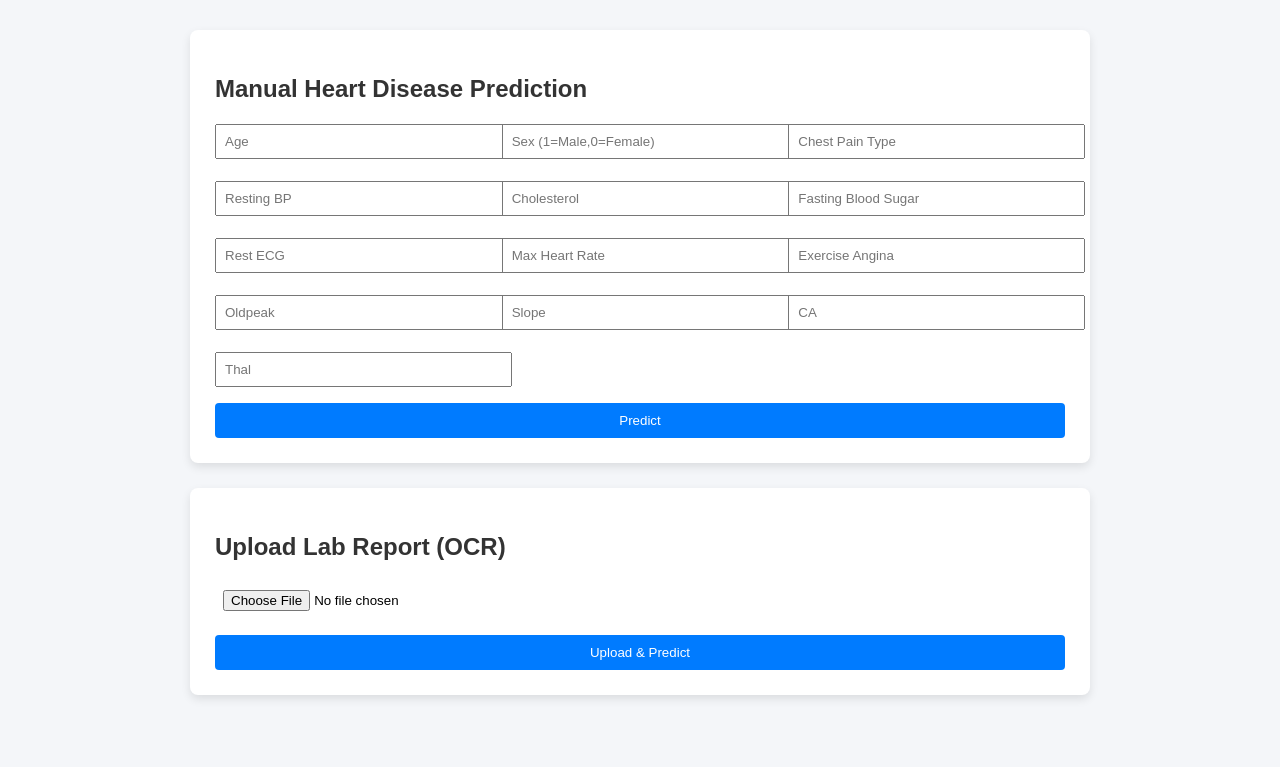
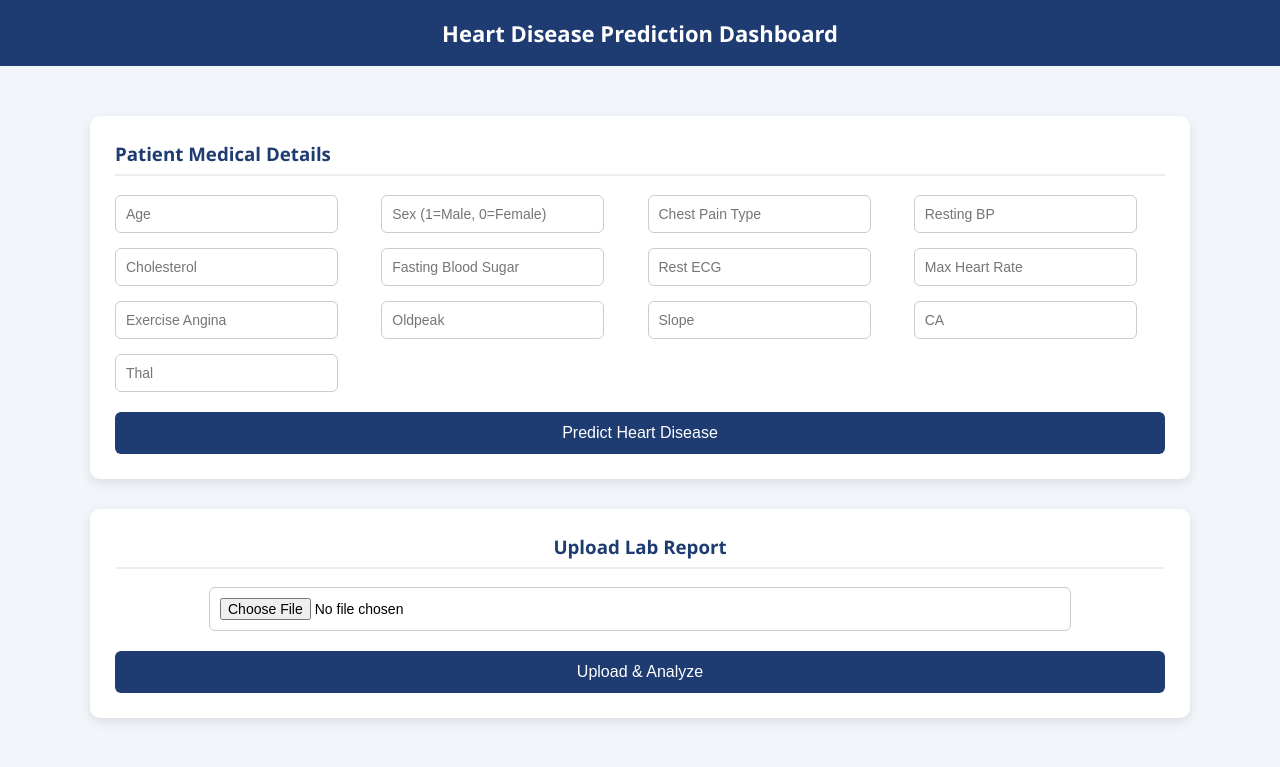
Before and after one commit to ashin000/HeartDiseasePrediction, a Flask app: page / in a window 1280 px wide. Shown: the top 767 px of the page. Run offline with Flask 3, Linux system fonts and the light colour scheme; parts of the project's set-up code (start-up, migrations or seed data) failed here and were passed over.

Commit message:
Initial commit – Flask ML OCR project

```diff
--- a/app.py
+++ b/app.py
@@ -1,97 +1,116 @@
-import os
-import pickle
+from flask import Flask, render_template, request
+import pickle, os, re
+import pandas as pd
 import numpy as np
-import cv2
-import pytesseract
+import pytesseract, cv2
+from PIL import Image
 import matplotlib
 matplotlib.use("Agg")
 import matplotlib.pyplot as plt
 
-from flask import Flask, render_template, request, send_file
-from reportlab.lib.pagesizes import A4
-from reportlab.pdfgen import canvas
-
 app = Flask(__name__)
 
-# ---------------- LOAD MODEL ----------------
+# Load model & scaler
 model = pickle.load(open("models/heart_model.pkl", "rb"))
 scaler = pickle.load(open("models/scaler.pkl", "rb"))
 
-# ---------------- UTILITIES ----------------
-def preprocess_image(image_path):
-    img = cv2.imread(image_path)
-    img = cv2.resize(img, (800, 800))  # prevent memory crash
+# ---------- CV FUNCTIONS ----------
+
+def extract_text(image_file):
+    image = Image.open(image_file).convert("RGB")
+    img = np.array(image)
     gray = cv2.cvtColor(img, cv2.COLOR_BGR2GRAY)
     return pytesseract.image_to_string(gray)
 
-def generate_graph(result):
-    plt.figure(figsize=(4, 4))
-    plt.bar(["Prediction"], [result], color="red" if result == 1 else "green")
-    plt.title("Heart Disease Prediction")
+def extract_values(text):
+    values = {}
+    age = re.search(r'Age[:\s]+(\d+)', text)
+    chol = re.search(r'Cholesterol[:\s]+(\d+)', text)
+    bp = re.search(r'BP[:\s]+(\d+)', text)
+
+    if age: values["age"] = int(age.group(1))
+    if chol: values["chol"] = int(chol.group(1))
+    if bp: values["trestbps"] = int(bp.group(1))
+    return values
+
+# ---------- GRAPH ----------
+
+def create_graph(chol, bp):
+    if not os.path.exists("static"):
+        os.makedirs("static")
+
+    plt.figure(figsize=(5,3))
+    plt.bar(["Cholesterol", "Blood Pressure"], [chol, bp])
+    plt.title("Heart Health Parameters")
+    plt.tight_layout()
     plt.savefig("static/result_graph.png")
     plt.close()
 
-def generate_pdf(result):
-    pdf_path = "static/report.pdf"
-    c = canvas.Canvas(pdf_path, pagesize=A4)
-    c.drawString(100, 750, "Heart Disease Prediction Report")
-    c.drawString(100, 720, f"Result: {'Disease Detected' if result == 1 else 'No Disease'}")
-    c.drawString(100, 690, "Generated by ML System")
-    c.save()
-    return pdf_path
+# ---------- ROUTES ----------
 
-# ---------------- ROUTES ----------------
 @app.route("/")
 def index():
     return render_template("index.html")
 
 @app.route("/predict", methods=["POST"])
 def predict():
-    try:
-        # ---------- MANUAL INPUT ----------
-        if "age" in request.form:
-            features = [
-                float(request.form["age"]),
-                float(request.form["sex"]),
-                float(request.form["cp"]),
-                float(request.form["trestbps"]),
-                float(request.form["chol"]),
-                float(request.form["fbs"]),
-                float(request.form["restecg"]),
-                float(request.form["thalach"]),
-                float(request.form["exang"]),
-                float(request.form["oldpeak"]),
-                float(request.form["slope"]),
-                float(request.form["ca"]),
-                float(request.form["thal"]),
-            ]
 
-        # ---------- IMAGE INPUT ----------
-        else:
-            file = request.files["report"]
-            path = "static/upload.png"
-            file.save(path)
-            text = preprocess_image(path)
+    # Manual input
+    if "manual" in request.form:
+        data = [
+            int(request.form["age"]),
+            int(request.form["sex"]),
+            int(request.form["cp"]),
+            float(request.form["trestbps"]),
+            float(request.form["chol"]),
+            int(request.form["fbs"]),
+            int(request.form["restecg"]),
+            float(request.form["thalach"]),
+            int(request.form["exang"]),
+            float(request.form["oldpeak"]),
+            int(request.form["slope"]),
+            int(request.form["ca"]),
+            int(request.form["thal"])
+        ]
+        chol = float(request.form["chol"])
+        bp = float(request.form["trestbps"])
 
-            # fallback values (safe defaults)
-            features = [55, 1, 2, 130, 250, 0, 1, 150, 0, 1.5, 1, 0, 2]
+    # CV input
+    else:
+        image = request.files["report"]
+        text = extract_text(image)
+        values = extract_values(text)
 
-        X = scaler.transform([features])
-        result = int(model.predict(X)[0])
+        chol = values.get("chol", 200)
+        bp = values.get("trestbps", 120)
 
-        generate_graph(result)
-        generate_pdf(result)
+        data = [
+            values.get("age", 50),
+            1, 0, bp, chol,
+            0, 1, 150, 0, 1.0, 1, 0, 2
+        ]
 
-        return render_template("result.html", prediction=result)
+    input_df = pd.DataFrame([data], columns=[
+        "age","sex","cp","trestbps","chol",
+        "fbs","restecg","thalach","exang",
+        "oldpeak","slope","ca","thal"
+    ])
 
-    except Exception as e:
-        return f"Error occurred: {str(e)}"
+    # Scale input
+    input_scaled = scaler.transform(input_df)
 
-@app.route("/download")
-def download():
-    return send_file("static/report.pdf", as_attachment=True)
+    # Predict
+    pred = model.predict(input_scaled)[0]
+    result = "Heart Disease Detected" if pred == 1 else "No Heart Disease"
 
-# ---------------- MAIN ----------------
+    create_graph(chol, bp)
+
+    return render_template(
+        "result.html",
+        result=result,
+        chol=chol,
+        bp=bp
+    )
+
 if __name__ == "__main__":
-    port = int(os.environ.get("PORT", 8000))
-    app.run(host="0.0.0.0", port=port)
+    app.run(debug=True)
--- a/templates/index.html
+++ b/templates/index.html
@@ -2,84 +2,124 @@
 <html>
 <head>
     <title>Heart Disease Prediction</title>
+
     <style>
         body {
-            font-family: Arial, sans-serif;
-            background: #f4f6f9;
+            margin: 0;
+            padding: 0;
+            font-family: "Segoe UI", Arial, sans-serif;
+            background: #f2f6fb;
         }
+
+        .navbar {
+            background: #1e3c72;
+            color: white;
+            padding: 18px;
+            text-align: center;
+            font-size: 22px;
+            font-weight: bold;
+        }
+
         .container {
-            width: 900px;
+            max-width: 1100px;
             margin: 30px auto;
+            padding: 20px;
         }
+
         .card {
             background: white;
             padding: 25px;
-            border-radius: 8px;
-            margin-bottom: 25px;
-            box-shadow: 0 4px 10px rgba(0,0,0,0.1);
+            border-radius: 10px;
+            box-shadow: 0 4px 12px rgba(0,0,0,0.1);
+            margin-bottom: 30px;
         }
-        h2 {
-            color: #333;
-            margin-bottom: 15px;
+
+        h3 {
+            margin-top: 0;
+            color: #1e3c72;
+            border-bottom: 2px solid #eee;
+            padding-bottom: 8px;
         }
-        input, select {
+
+        .grid {
+            display: grid;
+            grid-template-columns: repeat(4, 1fr);
+            gap: 15px;
+        }
+
+        input {
+            padding: 10px;
+            border-radius: 6px;
+            border: 1px solid #ccc;
+            font-size: 14px;
+            width: 80%;
+        }
+
+        button {
+            margin-top: 20px;
+            padding: 12px;
             width: 100%;
-            padding: 8px;
-            margin: 6px 0;
-        }
-        button {
-            background: #007bff;
+            background: #1e3c72;
             color: white;
             border: none;
-            padding: 10px;
-            width: 100%;
-            margin-top: 10px;
+            border-radius: 6px;
+            font-size: 16px;
             cursor: pointer;
-            border-radius: 4px;
         }
+
         button:hover {
-            background: #0056b3;
+            background: #16305a;
         }
-        .grid {
-            display: grid;
-            grid-template-columns: repeat(3, 1fr);
-            gap: 10px;
+
+        .upload-box {
+            text-align: center;
         }
     </style>
 </head>
+
 <body>
+
+<div class="navbar">
+     Heart Disease Prediction Dashboard
+</div>
 
 <div class="container">
 
-    <!-- MANUAL INPUT -->
     <div class="card">
-        <h2>Manual Heart Disease Prediction</h2>
-        <form method="POST" action="/predict">
+        <h3>Patient Medical Details</h3>
+
+        <form method="post" action="/predict">
+            <input type="hidden" name="manual">
+
             <div class="grid">
-                <input name="age" placeholder="Age" required>
-                <input name="sex" placeholder="Sex (1=Male,0=Female)" required>
-                <input name="cp" placeholder="Chest Pain Type" required>
-                <input name="trestbps" placeholder="Resting BP" required>
-                <input name="chol" placeholder="Cholesterol" required>
-                <input name="fbs" placeholder="Fasting Blood Sugar" required>
-                <input name="restecg" placeholder="Rest ECG" required>
-                <input name="thalach" placeholder="Max Heart Rate" required>
-                <input name="exang" placeholder="Exercise Angina" required>
-                <input name="oldpeak" placeholder="Oldpeak" required>
-                <input name="slope" placeholder="Slope" required>
-                <input name="ca" placeholder="CA" required>
-                <input name="thal" placeholder="Thal" required>
+                <input name="age" placeholder="Age">
+                <input name="sex" placeholder="Sex (1=Male, 0=Female)">
+                <input name="cp" placeholder="Chest Pain Type">
+                <input name="trestbps" placeholder="Resting BP">
+
+                <input name="chol" placeholder="Cholesterol">
+                <input name="fbs" placeholder="Fasting Blood Sugar">
+                <input name="restecg" placeholder="Rest ECG">
+                <input name="thalach" placeholder="Max Heart Rate">
+
+                <input name="exang" placeholder="Exercise Angina">
+                <input name="oldpeak" placeholder="Oldpeak">
+                <input name="slope" placeholder="Slope">
+                <input name="ca" placeholder="CA">
+
+                <input name="thal" placeholder="Thal">
             </div>
-            <button type="submit">Predict</button>
+
+            <button type="submit">Predict Heart Disease</button>
         </form>
     </div>
 
-    <!-- IMAGE INPUT -->
-    <div class="card">
-        <h2>Upload Lab Report (OCR)</h2>
-        <form method="POST" action="/predict" enctype="multipart/form-data">
-            <input type="file" name="report" accept="image/*" required>
-            <button type="submit">Upload & Predict</button>
+    <div class="card upload-box">
+        <h3>Upload Lab Report</h3>
+
+        <form method="post" action="/predict" enctype="multipart/form-data">
+            <input type="file" name="report" required>
+            <button type="submit">Upload & Analyze</button>
         </form>
     </div>
 
```
Also changed, not shown: templates/result.html (+54 -35 lines).
